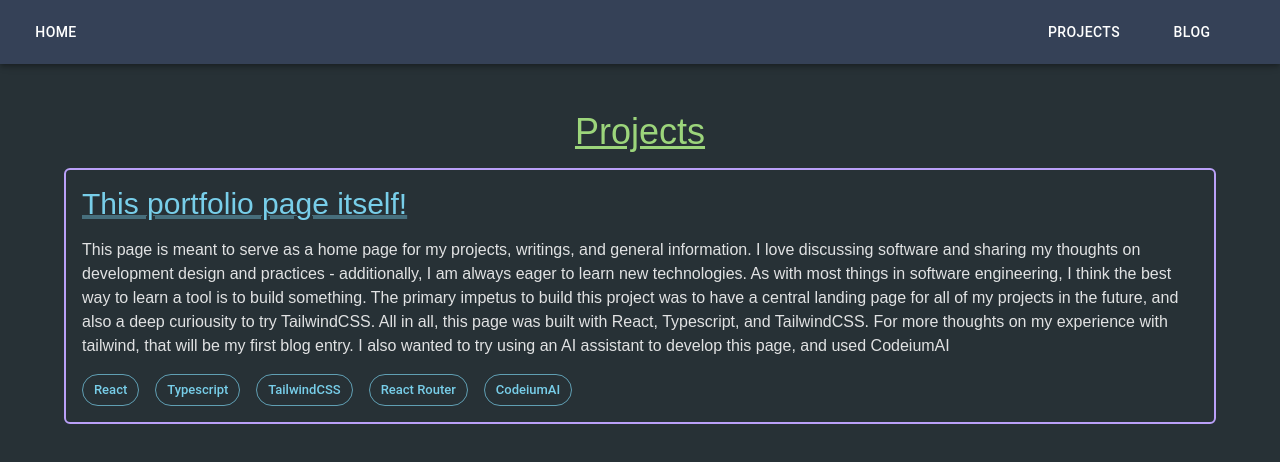
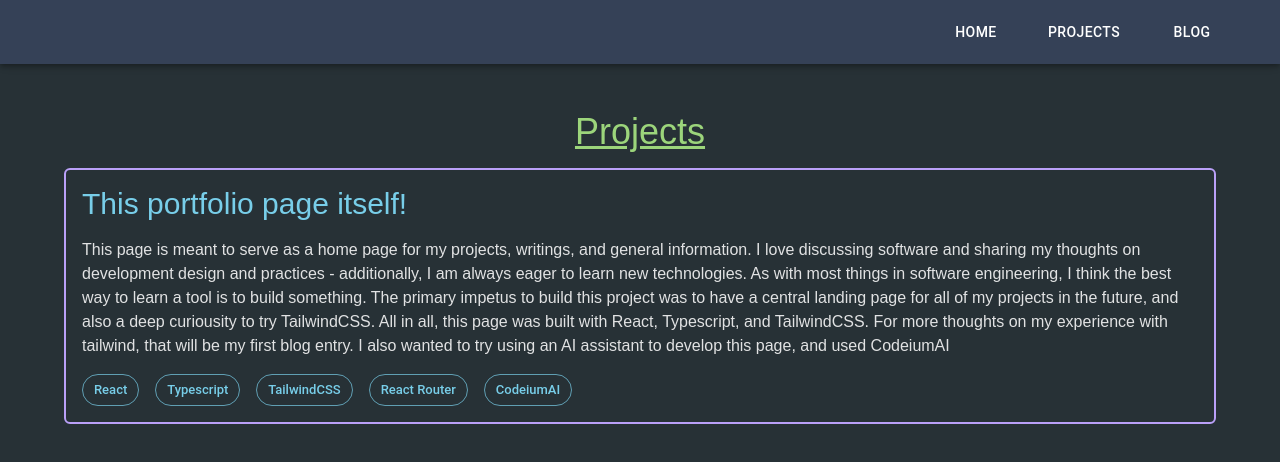
Before and after one commit to menterline/home, a React (Vite) app: page /home/projects in a window 1280 px wide. Shown: the top 462 px of the page. Built offline with nearby package versions, Linux system fonts and the light colour scheme.

Commit message:
fixed skill wrap and added keys for a bunch of elements

```diff
--- a/src/components/AppBar.tsx
+++ b/src/components/AppBar.tsx
@@ -14,6 +14,21 @@ export const AppBar = () => {
   const isSmallDevice = useMediaQuery(theme.breakpoints.down("sm"));
 
   const navigate = useNavigate();
+
+  const navItems: Array<{ name: string; path: string }> = [
+    {
+      name: "Home",
+      path: "/home",
+    },
+    {
+      name: "Projects",
+      path: "/home/projects",
+    },
+    {
+      name: "Blog",
+      path: "/home/blog",
+    },
+  ];
   const SmallDevice = () => {
     return (
       <IconButton
@@ -28,42 +43,46 @@ export const AppBar = () => {
     );
   };
   const NonSmallDevice = () => {
+    const appBarItems = navItems;
+    const homeLink = appBarItems[0];
+    console.log(homeLink);
     return (
-      <>
+      <div className="flex flex-row justify-between">
+        {homeLink && (
+          <div>
             <Button
+              key={homeLink.name}
               className="flex"
               variant="text"
-          onClick={() => navigate("/home/")}
+              onClick={() => navigate(homeLink.path)}
               color="inherit"
               sx={{ mr: 4 }}
             >
-          Home
+              {homeLink?.name}
             </Button>
-        <div className="flex">
+          </div>
+        )}
+        <div>
+          {[...appBarItems.slice(1)].map(({ name, path }) => (
             <Button
+              key={name}
+              className="flex"
               variant="text"
-            color="inherit"
-            onClick={() => navigate("/home/projects")}
-            sx={{ mr: 4 }}
-          >
-            Projects
-          </Button>
-          <Button
-            variant="text"
-            onClick={() => navigate("/home/blog")}
+              onClick={() => navigate(path)}
               color="inherit"
               sx={{ mr: 4 }}
             >
-            Blog
+              {name}
             </Button>
+          ))}
         </div>
-      </>
+      </div>
     );
   };
 
   return (
     <MuiAppBar position="fixed" color="primary">
-      <Toolbar className="flex flex-row justify-between">
+      <Toolbar className="flex flex-row justify-end">
         {isSmallDevice ? <SmallDevice /> : <NonSmallDevice />}
       </Toolbar>
     </MuiAppBar>
--- a/src/components/Jobs.tsx
+++ b/src/components/Jobs.tsx
@@ -12,7 +12,10 @@ export function Jobs(props: Props) {
   return (
     <div className="flex flex-col gap-4 border-l-2 border-monokaiGreen">
       {jobs.map((job) => (
-        <div className="p-4 flex flex-col gap-4 text-gray-400 hover:text-monokaiText transition-colors duration-500 group relative">
+        <div
+          key={job.company}
+          className="p-4 flex flex-col gap-4 text-gray-400 hover:text-monokaiText transition-colors duration-500 group relative"
+        >
           <div className="">
             <div className="flex flex-col lg:flex-row justify-between items-baseline">
               <h1 className="text-2xl max-w-1/2">{job.company}</h1>
@@ -25,7 +28,9 @@ export function Jobs(props: Props) {
                 {job.bullets && job.bullets.length > 0 && (
                   <ul>
                     {job.bullets?.map((bullet) => (
-                      <li className="list-disc ml-8">{bullet}</li>
+                      <li key={bullet} className="list-disc ml-8">
+                        {bullet}
+                      </li>
                     ))}
                   </ul>
                 )}
@@ -33,7 +38,12 @@ export function Jobs(props: Props) {
               <div className="flex gap-4 flex-wrap">
                 {job.skills.length > 0 &&
                   job.skills.map((skill) => (
-                    <Chip label={skill} color="secondary" variant="outlined" />
+                    <Chip
+                      key={skill}
+                      label={skill}
+                      color="secondary"
+                      variant="outlined"
+                    />
                   ))}
               </div>
             </div>
--- a/src/components/Project.tsx
+++ b/src/components/Project.tsx
@@ -1,6 +1,5 @@
-import { Button, Chip } from "@mui/material";
+import { Chip } from "@mui/material";
 import { Project as ProjectType } from "../pages/Projects";
-import Link from "@mui/material/Link";
 
 type Props = {
   project: ProjectType;
@@ -8,7 +7,6 @@ type Props = {
 export function Project(props: Props) {
   return (
     <div className="flex flex-col gap-4 border-monokaiPurple border-2 p-4 rounded-md">
-      <Link color="secondary" underline="always" className="w-fit">
       <a
         className="text-monokaiBlue text-3xl"
         href={props.project.link}
@@ -17,11 +15,15 @@ export function Project(props: Props) {
       >
         {props.project.name}
       </a>
-      </Link>
       <p className="text-monokaiText">{props.project.description}</p>
-      <div className="flex flex-row gap-4">
+      <div className="flex flex-row gap-4 flex-wrap">
         {props.project.skills?.map((skill) => (
-          <Chip label={skill} color="secondary" variant="outlined" />
+          <Chip
+            key={skill}
+            label={skill}
+            color="secondary"
+            variant="outlined"
+          />
         ))}
       </div>
     </div>
```
Lines whose indentation alone changed are shown as unchanged.
